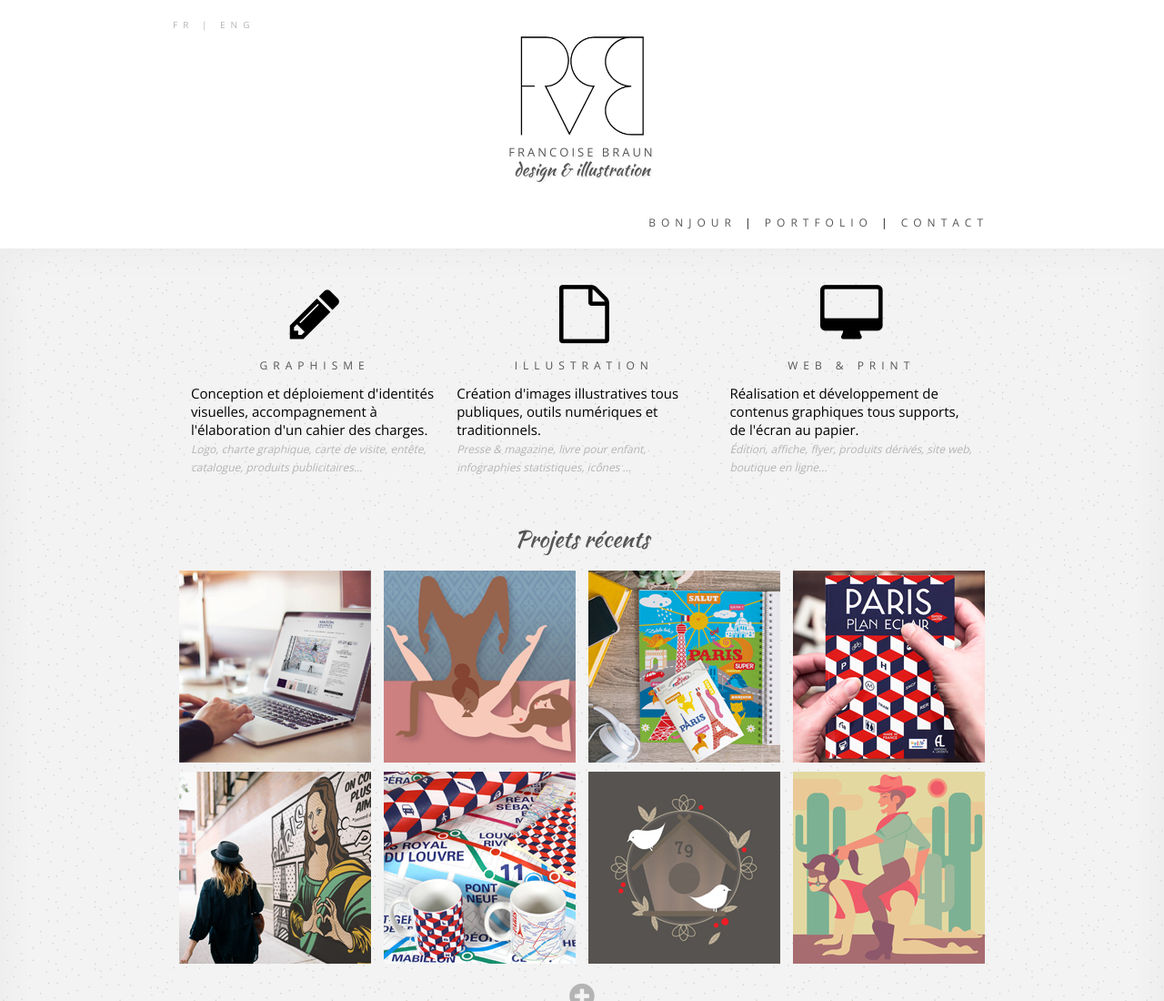
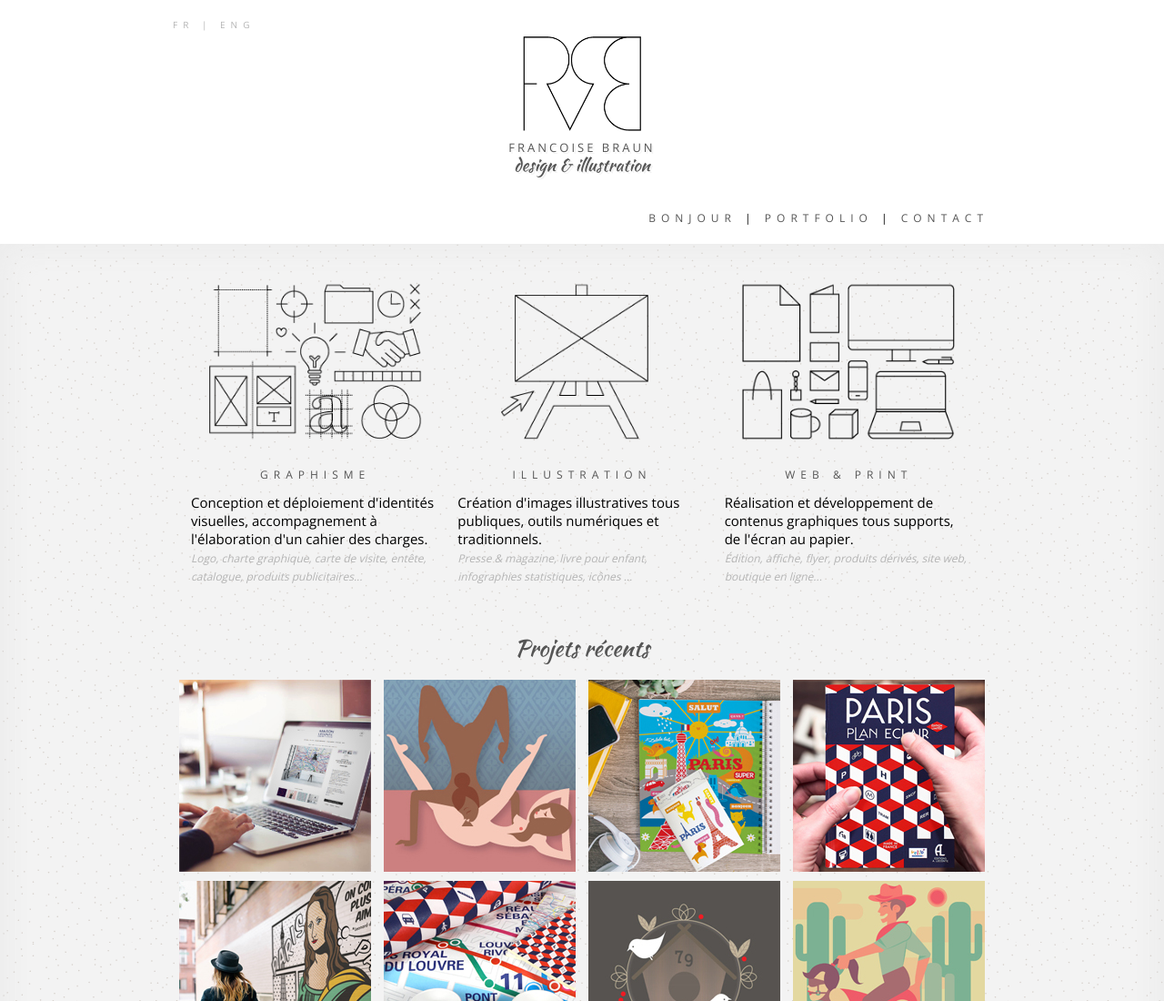
Before and after one commit to francoisebr/francoisebr.github.io, a plain HTML site: page index.html in a window 1280 px wide. Shown: the top 1100 px of the page at 91% size. Drawn offline with nearby package versions, Linux system fonts and the light colour scheme.

Commit message:
home icon update

```diff
--- a/index.html
+++ b/index.html
@@ -39,7 +39,7 @@
 
             <table cellspacing=20px;>
              <tr>
-                <td class="td-index" align=center><i class="fa fa-pencil fa-4x" aria-hidden="true"></i>
+                <td class="td-index" align=center><img class="icon" src="img/icon_graphic-design.png"></img>
                     <p class="title-index">GRAPHISME</p>
                     <p class="txt-index">
                     Conception et déploiement d'identités visuelles, accompagnement à l'élaboration d'un cahier des charges.
@@ -47,7 +47,7 @@
                     </p>
                 </td>
 
-                <td class="td-index" align=center><i class="fa fa-file-o fa-4x" aria-hidden="true"></i>
+                <td class="td-index" align=center><img class="icon" src="img/icon_illustration.png"></img>
                     <p class="title-index">ILLUSTRATION</p>
                     <p class="txt-index">
                     Création d'images illustratives tous publiques, outils numériques et traditionnels.
@@ -55,7 +55,7 @@
                     </p>
                 </td>
 
-                <td class="td-index" align=center><i class="fa fa-desktop fa-4x" aria-hidden="true"></i>
+                <td class="td-index" align=center><img class="icon" src="img/icon_print-web.png"></img>
                    <p class="title-index">WEB &amp; PRINT</p>
                     <p class="txt-index">
                     Réalisation et développement de contenus graphiques tous supports, de l'écran au papier.
--- a/style.css
+++ b/style.css
@@ -338,7 +338,14 @@ ul li a:hover {
 /*********** Images ***********/
 
 .logo {
-    height: 110px;
+    height: 105px;
+    box-shadow: 0px 0px 0px 0px #D6D6D6;
+    -moz-box-shadow: 0px 0px 0px 0px #D6D6D6;
+    -webkit-box-shadow: 0px 0px 0px 0px #D6D6D6;
+}
+
+.icon {
+    height: 180px;
     box-shadow: 0px 0px 0px 0px #D6D6D6;
     -moz-box-shadow: 0px 0px 0px 0px #D6D6D6;
     -webkit-box-shadow: 0px 0px 0px 0px #D6D6D6;
```
Also changed, not shown: img/icon_graphic-design.png (added), img/icon_illustration.png (added), img/icon_print-web.png (added).
